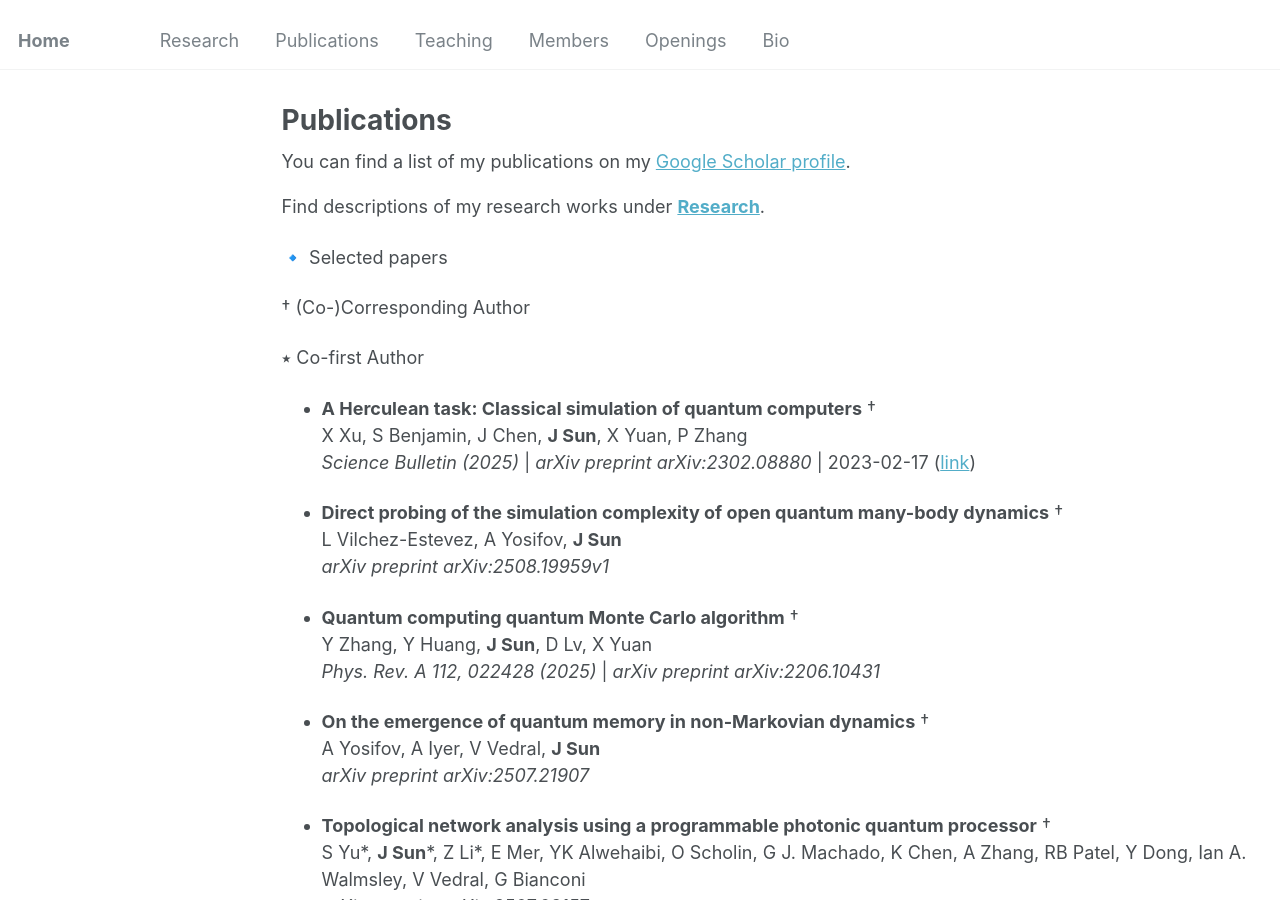
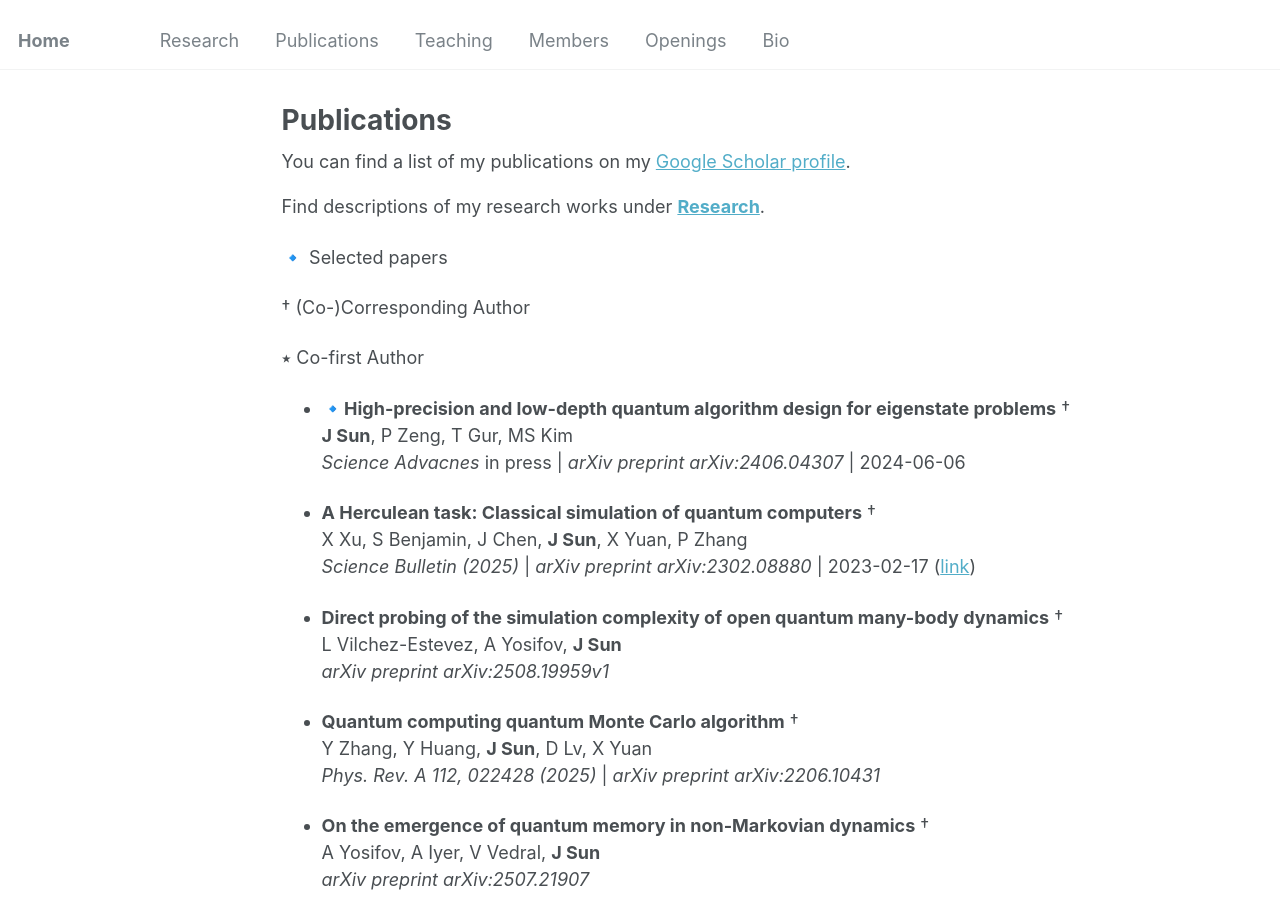
Before and after one commit to jinzhao-sun/jinzhao-sun.github.io, a Jekyll site: the page built from _pages/publications.md, in a window 1280 px wide and 900 px high. Built offline with Jekyll 4.4.1, drawn with Linux system fonts in a browser that asks for light colours; some of the changed text lies outside the part shown.

Commit message:
Update publications.md

```diff
--- a/_pages/publications.md
+++ b/_pages/publications.md
@@ -19,6 +19,10 @@ Find descriptions of my research works under **[Research](research.md)**.
 †  (Co-)Corresponding Author
 
 ⭑ Co-first Author
+
+- 🔹**High-precision and low-depth quantum algorithm design for eigenstate problems** †<br>
+  **J Sun**, P Zeng, T Gur, MS Kim
+   *Science Advacnes* in press | *arXiv preprint arXiv:2406.04307* | 2024-06-06
 
 - **A Herculean task: Classical simulation of quantum computers**  †<br>
   X Xu, S Benjamin, J Chen, **J Sun**, X Yuan, P Zhang
```
Also changed, not shown: other parts of _pages/publications.md (+0 -4 lines).
